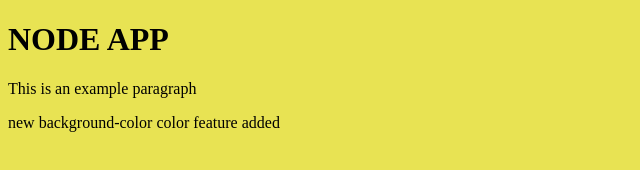
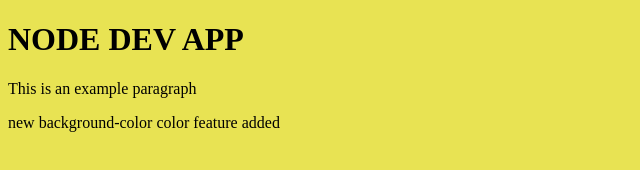
Before and after one commit to delta-bravo277/multi-branch, a plain HTML site: page index.html in a window 1280 px wide. Shown: the whole page, without its empty margins (0-640 px from the left). Drawn offline with Linux system fonts and the light colour scheme.

```diff
--- a/index.html
+++ b/index.html
@@ -9,7 +9,7 @@
       </style>
   </head>
   <body>
-    <h1>NODE APP</h1>
+    <h1>NODE DEV APP</h1>
     <p>This is an example paragraph</p>
     <p>new background-color color feature added</p>
   </body>
```
